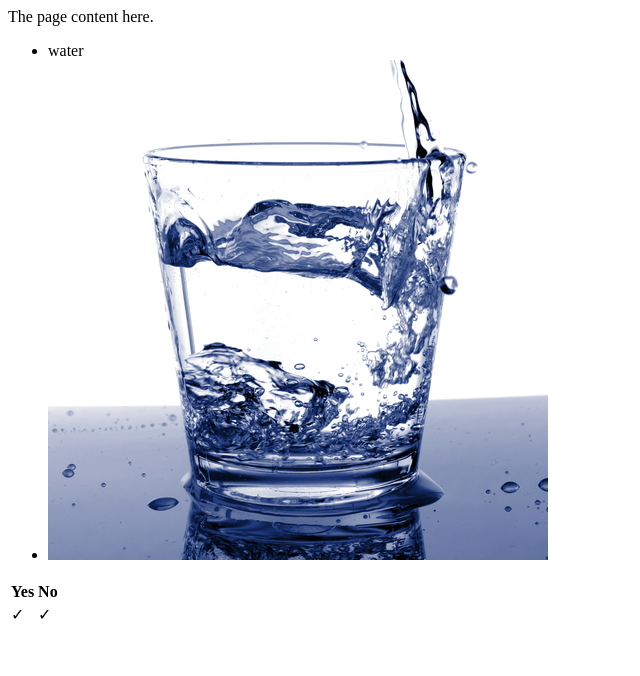
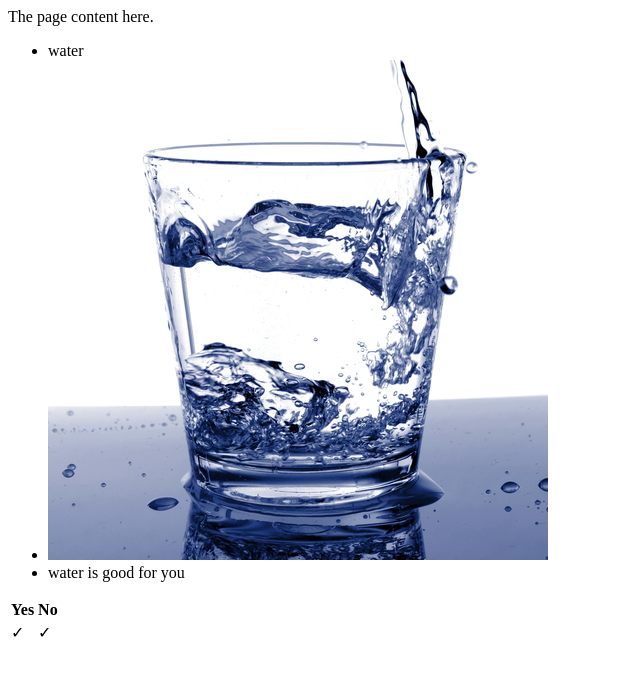
Before and after one commit to AdrielZurita/Intro-into-HTML, a plain HTML site: page index.html in a window 1280 px wide. Shown: the whole page, without its empty margins (0-640 px from the left). Drawn offline with Linux system fonts and the light colour scheme.

Commit message:
Update index.html

```diff
--- a/index.html
+++ b/index.html
@@ -9,6 +9,7 @@ The page content here.
     <ul>
         <li>water</li>
         <li><img src="water_cup.jpg" alt="cup of water"></li>
+        <li>water is good for you</li>
     </ul>
     <tr>
     <th>Yes</th>
```
